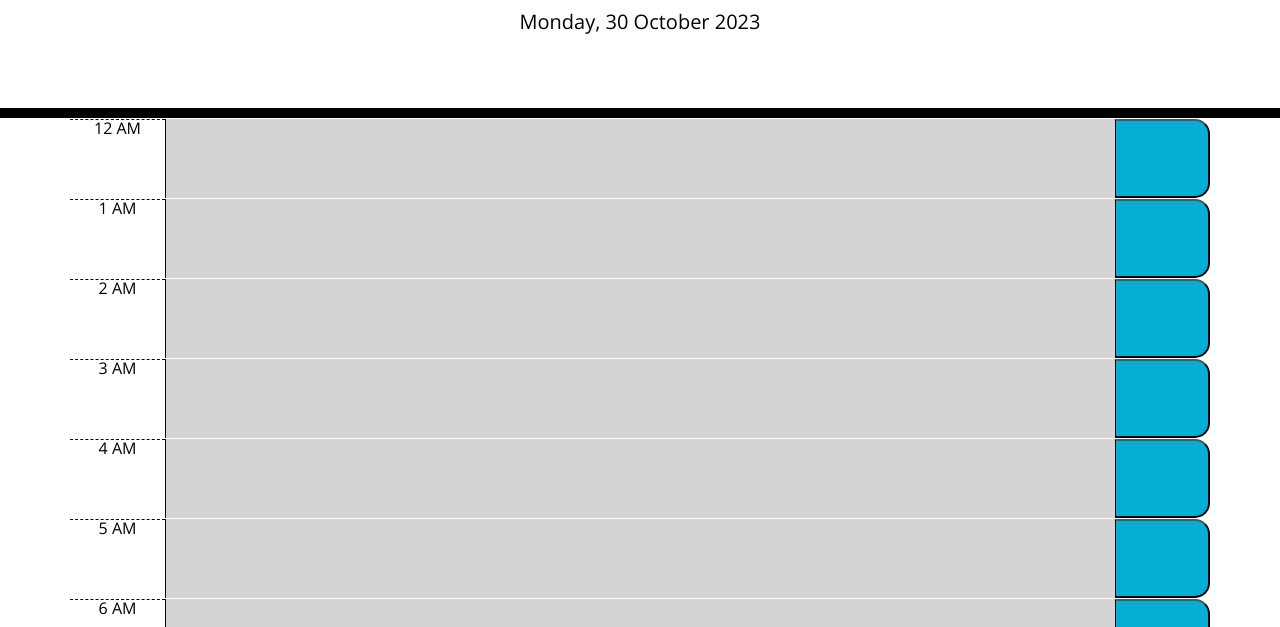
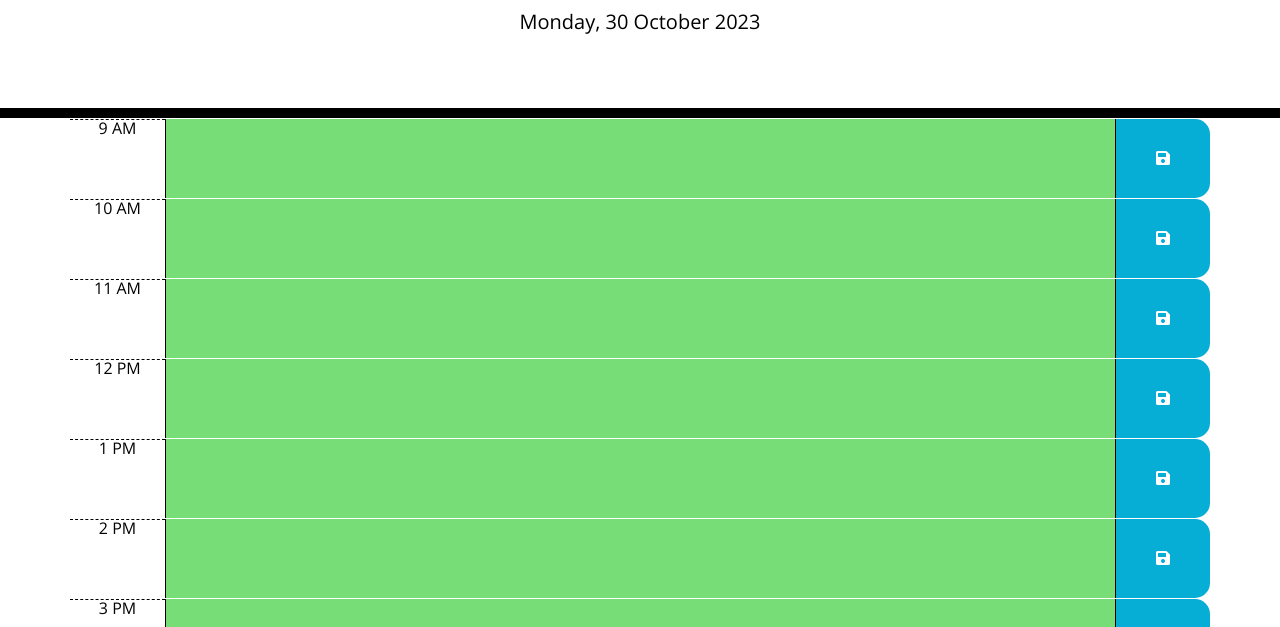
Before and after one commit to webtam81/Work-Day-Scheduler, a plain HTML site: page index.html in a window 1280 px wide. Shown: the part 169-796 px from the top of the page. Drawn offline with nearby package versions, Linux system fonts and the light colour scheme.

Commit message:
added save icon. reduced schedule hours to office hours

```diff
--- a/script.js
+++ b/script.js
@@ -4,10 +4,11 @@ const today = dayjs();
 let dayHeadingEl = $('#currentDay'); //current day paragraph in header
 let saveBtn = $('.saveBtn');
 
-let dayStartTime = dayjs().hour(0).minute(00); //temporary start time for testing
-//let dayStartTime = dayjs().hour(9).minute(00); //day start time
-//let dayEndTime = dayjs().hour(17).minute(00); //day end time
-let dayEndTime = dayjs().hour(23).minute(00); //temporary end time for testing
+//let dayStartTime = dayjs().hour(0).minute(00); //temporary start time for testing
+//let dayEndTime = dayjs().hour(23).minute(00); //temporary end time for testing
+let dayStartTime = dayjs().hour(9).minute(00); //day start time
+let dayEndTime = dayjs().hour(17).minute(00); //day end time
+
 
 let dayStartHour = dayStartTime.format('H');
 let dayEndHour = dayEndTime.format('H');
@@ -61,6 +62,8 @@ function generateBlocks() {
         rowEl.append(taskDivEl);
         rowEl.append(btnEl);
 
+        btnEl.html('<i class="fas fa-save"></i>');
+
         blockTime = blockTime.add(1, 'h'); //increment hours
     }
 }
@@ -70,7 +73,7 @@ function getTasks() {
     if (storedTasks !== null) {
         tasks = JSON.parse(storedTasks);
 
-        $('*[data-num="0"] textarea').val(tasks.taskHr0);
+        /*$('*[data-num="0"] textarea').val(tasks.taskHr0);
         $('*[data-num="1"] textarea').val(tasks.taskHr1);
         $('*[data-num="2"] textarea').val(tasks.taskHr2);
         $('*[data-num="3"] textarea').val(tasks.taskHr3);
@@ -78,7 +81,7 @@ function getTasks() {
         $('*[data-num="5"] textarea').val(tasks.taskHr5);
         $('*[data-num="6"] textarea').val(tasks.taskHr6);
         $('*[data-num="7"] textarea').val(tasks.taskHr7);
-        $('*[data-num="8"] textarea').val(tasks.taskHr8);
+        $('*[data-num="8"] textarea').val(tasks.taskHr8);*/
         $('*[data-num="9"] textarea').val(tasks.taskHr9);
         $('*[data-num="10"] textarea').val(tasks.taskHr10);
         $('*[data-num="11"] textarea').val(tasks.taskHr11);
@@ -90,10 +93,10 @@ function getTasks() {
         $('*[data-num="17"] textarea').val(tasks.taskHr17);
         $('*[data-num="18"] textarea').val(tasks.taskHr18);
         $('*[data-num="19"] textarea').val(tasks.taskHr19);
-        $('*[data-num="20"] textarea').val(tasks.taskHr20);
+        /*$('*[data-num="20"] textarea').val(tasks.taskHr20);
         $('*[data-num="21"] textarea').val(tasks.taskHr21);
         $('*[data-num="22"] textarea').val(tasks.taskHr22);
-        $('*[data-num="23"] textarea').val(tasks.taskHr23);
+        $('*[data-num="23"] textarea').val(tasks.taskHr23);*/
     }
     //console.log(tasks);
 }
--- a/style.css
+++ b/style.css
@@ -60,16 +60,21 @@ header {
 
 .saveBtn {
   border-left: 1px solid black;
+  border-top: none;
+  border-bottom: none;
+  border-right: none;
   border-top-right-radius: 15px;
   border-bottom-right-radius: 15px;
   background-color: #06aed5;
   color: white;
 }
 
-.saveBtn i:hover {
-  font-size: 20px;
-  transition: all 0.3s ease-in-out;
+.saveBtn i {
+  transition: all 0.15s ease-in-out;
 }
 
-
-/*testing, to remove*/
+.saveBtn:hover i {
+  transition: all 0.15s ease-in-out;
+  font-size: 22px;
+  color: #000;
+}
```
